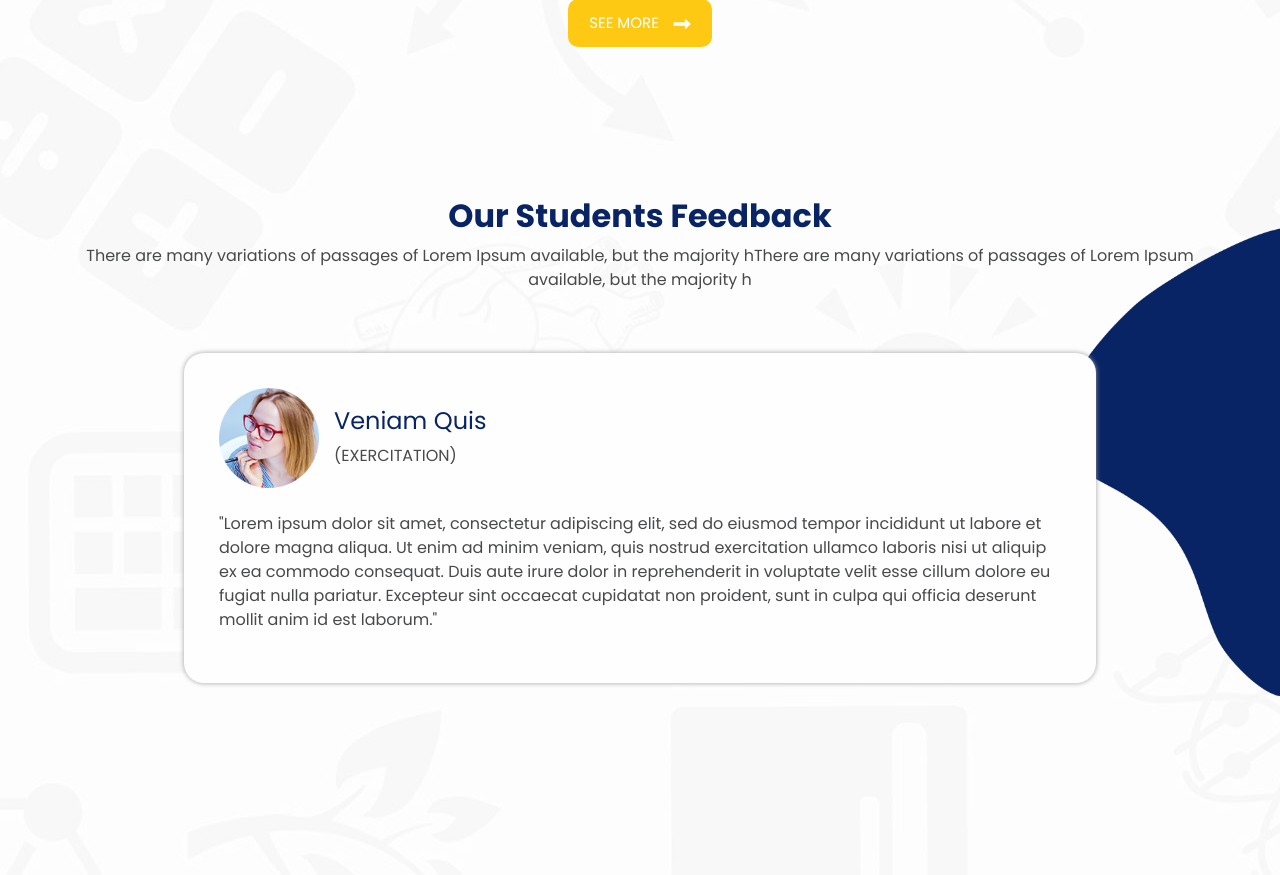
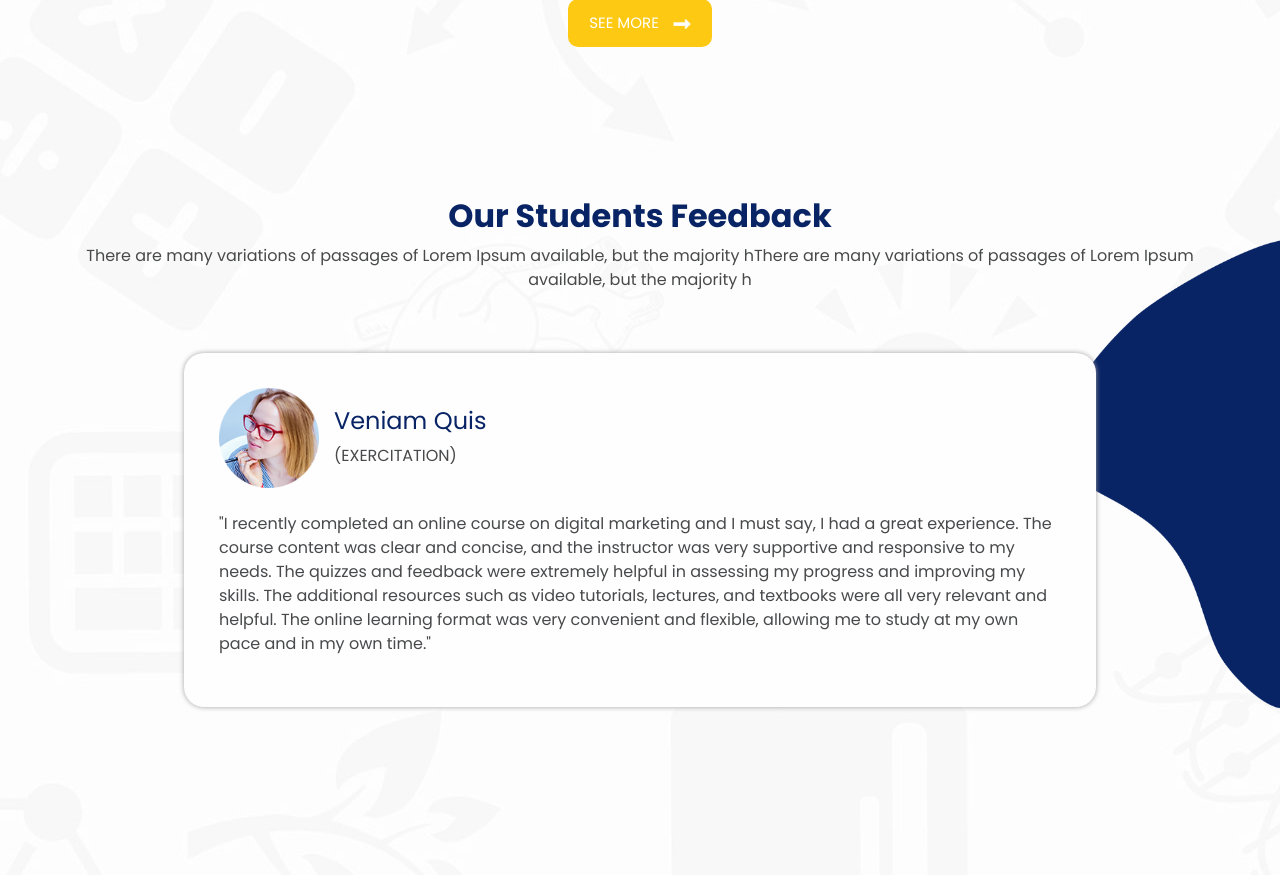
Before and after one commit to gavin-go-dang/demo1_ECourse, a Django app: template authen/templates/index.html in a window 1280 px wide. Shown: the part 2317-3192 px from the top of the page. Run offline with Django 4.2, Linux system fonts and the light colour scheme; the template is opened without the code that fills it, so the values that code supplies are empty; some libraries are stand-ins or nearby versions.

```diff
--- a/authen/templates/index.html
+++ b/authen/templates/index.html
@@ -231,12 +231,10 @@
         </div>
         <div class="client_text mt-4">
           <p>
-            "Lorem ipsum dolor sit amet, consectetur adipiscing elit, sed do eiusmod tempor incididunt ut labore et
-            dolore magna aliqua. Ut enim ad minim veniam, quis nostrud exercitation ullamco laboris nisi ut aliquip ex
-            ea commodo consequat. Duis aute irure dolor in reprehenderit in voluptate velit esse cillum dolore eu
-            fugiat
-            nulla pariatur. Excepteur sint occaecat cupidatat non proident, sunt in culpa qui officia deserunt mollit
-            anim id est laborum."
+            "I recently completed an online course on digital marketing and I must say, I had a great experience. The course content was clear and concise, and the instructor was very supportive and responsive to my needs. The quizzes and feedback
+            were extremely helpful in assessing my progress and improving my skills. The additional resources such as video tutorials,
+            lectures, and textbooks were all very relevant and helpful. The online learning format was very convenient and flexible, allowing me
+            to study at my own pace and in my own time."
 
 
           </p>
--- a/course_manager/admin.py
+++ b/course_manager/admin.py
@@ -8,6 +8,7 @@ from .models import (
     Question,
     ResultTest,
     LessonLearned,
+    Register,
 )
 
 # Register your models here.
@@ -19,3 +20,4 @@ admin.site.register(Exam)
 admin.site.register(Question)
 admin.site.register(ResultTest)
 admin.site.register(LessonLearned)
+admin.site.register(Register)
--- a/course_manager/models/__init__.py
+++ b/course_manager/models/__init__.py
@@ -6,3 +6,4 @@ from .question import Question
 from .result_test import ResultTest
 from .lesson_learned import LessonLearned
 from .certificate import Certificate
+from .register import Register
--- a/course_manager/views/course.py
+++ b/course_manager/views/course.py
@@ -2,6 +2,7 @@ from django.views.generic import View
 from django.shortcuts import render
 from course_manager.models import Course, Lesson, Topic
 from django.utils.decorators import method_decorator
+
 
 # Create your views here.
 
--- a/course_manager/views/detail_course.py
+++ b/course_manager/views/detail_course.py
@@ -11,5 +11,4 @@ class DetailCourse(View):
         id_course = kwargs.get("id")
         lessons = Lesson.objects.select_related("course").filter(course__id=id_course)
         context = {"lessons": lessons}
-        print(context)
         return render(request, self.template_name, context)
--- a/requirements.txt
+++ b/requirements.txt
@@ -4,3 +4,4 @@ python-dotenv == 1.0.0
 pre-commit==3.3.3
 django-debug-toolbar==4.1.0
 django-material-admin==1.8.6
+django-redis-cache==3.0.1
```
Also changed, not shown: authen/views.py (+9 -7 lines), course_manager/models/register.py (added, +28 -0 lines), ecourse/settings/base.py (+8 -0 lines), course_manager/migrations/0006_remove_course_register_course_register.py (added), course_manager/migrations/0007_remove_course_register_course_register.py (added), course_manager/migrations/0008_register.py (added).
